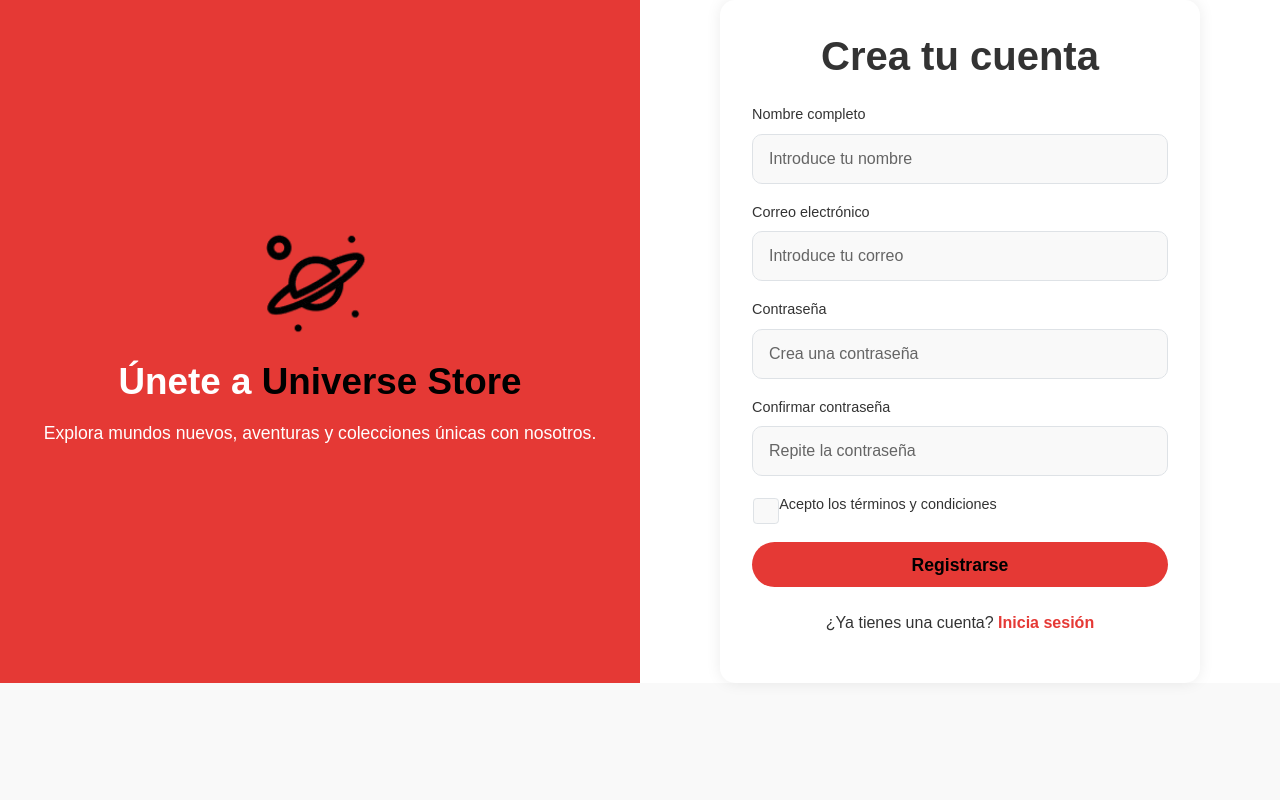
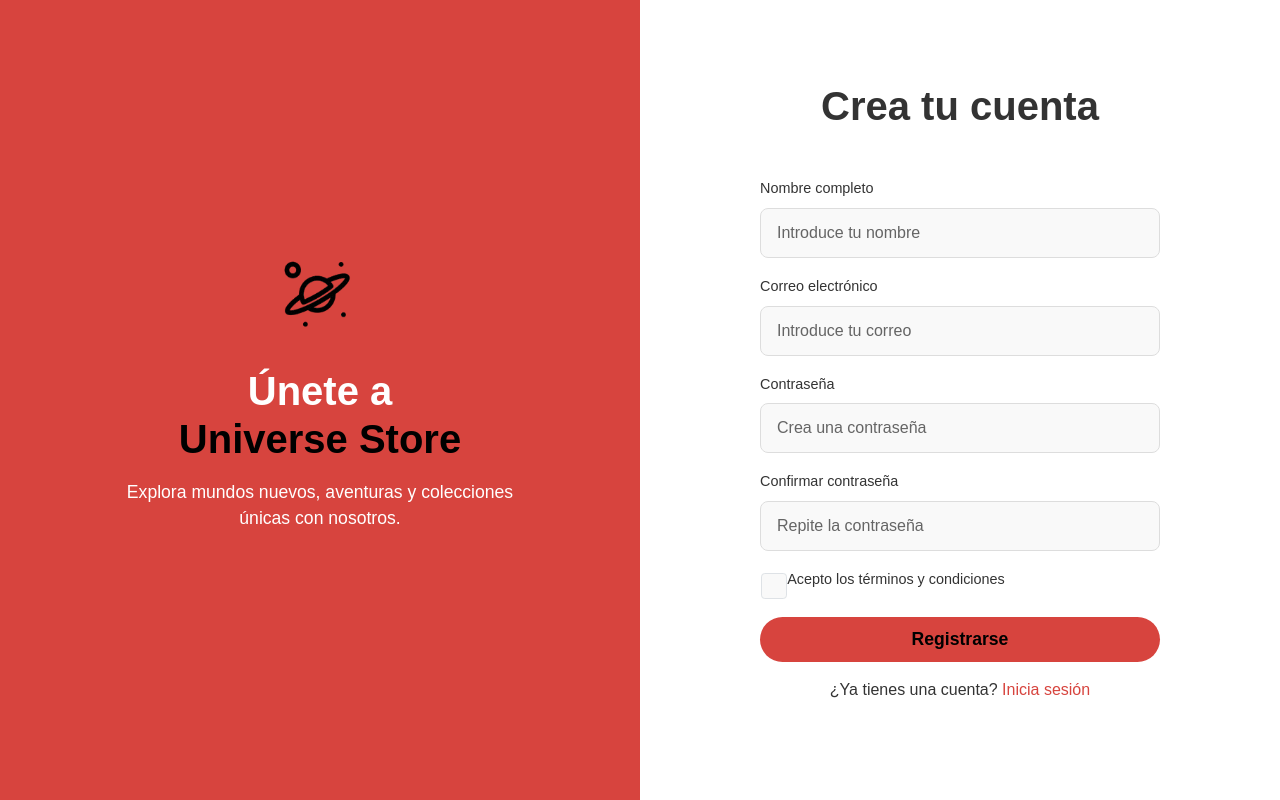
Before and after one commit to Alejandro-1998/UniverseStore, a plain HTML site: page content/registro.html in a window 1280 px wide. Drawn offline with nearby package versions, Linux system fonts and the light colour scheme.

Commit message:
pagian resgistro completa

```diff
--- a/content/registro.html
+++ b/content/registro.html
@@ -1,31 +1,29 @@
 <!DOCTYPE html>
 <html lang="es">
-
 <head>
-  <meta charset="UTF-8" />
-  <meta name="viewport" content="width=device-width, initial-scale=1.0" />
+  <meta charset="UTF-8">
+  <meta name="viewport" content="width=device-width, initial-scale=1.0">
   <meta name="author" content="Alejandro Caballero Luque">
   <title>Registro - Universe Store</title>
-  <link href="https://cdn.jsdelivr.net/npm/bootstrap@5.3.3/dist/css/bootstrap.min.css" rel="stylesheet">
   <link href="../css/main.css" rel="stylesheet">
   <link rel="stylesheet" href="https://cdnjs.cloudflare.com/ajax/libs/font-awesome/6.5.0/css/all.min.css">
   <link rel="icon" type="image/x-icon" href="../ico/logoUniverseStore.ico">
 </head>
 
 <body>
-  <div class="container-fluid container-registro p-0">
+  <div class="container-registro">
     <div class="row g-0">
-      <!-- Lado izquierdo -->
-      <div class="col-12 col-md-6 seccion-izquierda d-flex flex-column align-items-center justify-content-center">
-        <img src="../img/logo.png" alt="Logo Universe Store" />
-        <h1>Únete a <span>Universe Store</span></h1>
+      <!-- Izquierda -->
+      <div class="col-12 col-md-6 seccion-izquierda">
+        <img src="../img/logo.png" alt="Logo Universe Store">
+        <h1>Únete a<br><span>Universe Store</span></h1>
         <p>Explora mundos nuevos, aventuras y colecciones únicas con nosotros.</p>
       </div>
 
-      <!-- Lado derecho -->
-      <div class="col-12 col-md-6 seccion-derecha d-flex align-items-center justify-content-center">
-        <div class="registro-container w-75">
-          <h1 class="text-center fw-bold mb-4">Crea tu cuenta</h1>
+      <!-- Derecha -->
+      <div class="col-12 col-md-6 seccion-derecha">
+        <div class="registro-container">
+          <h1 class="text-center fw-bold mb-5">Crea tu cuenta</h1>
 
           <form>
             <div class="mb-3">
@@ -44,24 +42,21 @@
             </div>
 
             <div class="mb-3">
-              <label for="confirm-password" class="form-label">Confirmar contraseña</label>
-              <input type="password" id="confirm-password" class="form-control" placeholder="Repite la contraseña" required>
+              <label for="confirmar" class="form-label">Confirmar contraseña</label>
+              <input type="password" id="confirmar" class="form-control" placeholder="Repite la contraseña" required>
             </div>
 
-            <div class="form-check mb-3">
-              <input class="form-check-input" type="checkbox" value="" id="terminos" required>
+            <div class="form-check mb-4">
+              <input class="form-check-input" type="checkbox" id="terminos" required>
               <label class="form-check-label" for="terminos">
-                Acepto los <a href="#">términos y condiciones</a>
+                Acepto los términos y condiciones
               </label>
             </div>
 
-            <button type="button" onclick="window.location.href='../index.html'" class="btn btn-primary w-100">
-              Registrarse
-            </button>
+            <button type="submit" class="btn btn-primary w-100">Registrarse</button>
 
-            <p class="text-center mt-4">
-              ¿Ya tienes una cuenta?
-              <a href="login.html" class="text-primary fw-semibold">Inicia sesión</a>
+            <p class="text-center mt-3">
+              ¿Ya tienes una cuenta? <a href="login.html">Inicia sesión</a>
             </p>
           </form>
         </div>
--- a/scss/pages/registro.scss
+++ b/scss/pages/_registro.scss
@@ -1,38 +1,38 @@
 .container-registro {
-  min-height: 100vh;
-  display: flex;
-  align-items: center;
-  justify-content: center;
-  padding: 2rem 0;
+  width: 100%;
+  height: 100vh;
+  margin: 0;
+  padding: 0;
+  overflow: hidden;
 
   .row {
     width: 100%;
-    max-width: 1200px;
-    min-height: 80vh;
-    border-radius: 20px;
-    overflow: hidden;
-    box-shadow: 0 0 20px rgba(0, 0, 0, 0.1);
+    height: 100%;
+    margin: 0;
+    --bs-gutter-x: 0;
   }
 
   .seccion-izquierda {
     background-color: #d7443e;
     color: #fff;
-    text-align: center;
     padding: 3rem 2rem;
     display: flex;
     flex-direction: column;
     align-items: center;
     justify-content: center;
+    text-align: center;
+    height: 100%;
+    width: 50%;
 
     img {
-      width: 120px;
+      width: 100px;
       margin-bottom: 2rem;
     }
 
     h1 {
+      font-size: 2.5rem;
       font-weight: 800;
-      font-size: 2.8rem;
-      line-height: 1.2;
+      margin-bottom: 1rem;
 
       span {
         color: #000;
@@ -40,10 +40,8 @@
     }
 
     p {
+      max-width: 400px;
       font-size: 1.1rem;
-      color: #f9f9f9;
-      margin-top: 1rem;
-      max-width: 400px;
     }
   }
 
@@ -52,14 +50,13 @@
     display: flex;
     align-items: center;
     justify-content: center;
-    padding: 3rem 0;
+    padding: 3rem;
+    height: 100%;
+    width: 50%;
   }
 
   .registro-container {
-    background-color: #ffffff;
-    border-radius: 15px;
-    padding: 2.5rem;
-    width: 90%;
+    width: 100%;
     max-width: 400px;
 
     .form-control {
@@ -82,8 +79,8 @@
     }
 
     a {
+      color: #d7443e;
       text-decoration: none;
-      color: #d7443e;
 
       &:hover {
         text-decoration: underline;
```
Also changed, not shown: css/main.css, scss/pages/_login.scss (renamed from scss/pages/login.scss).
